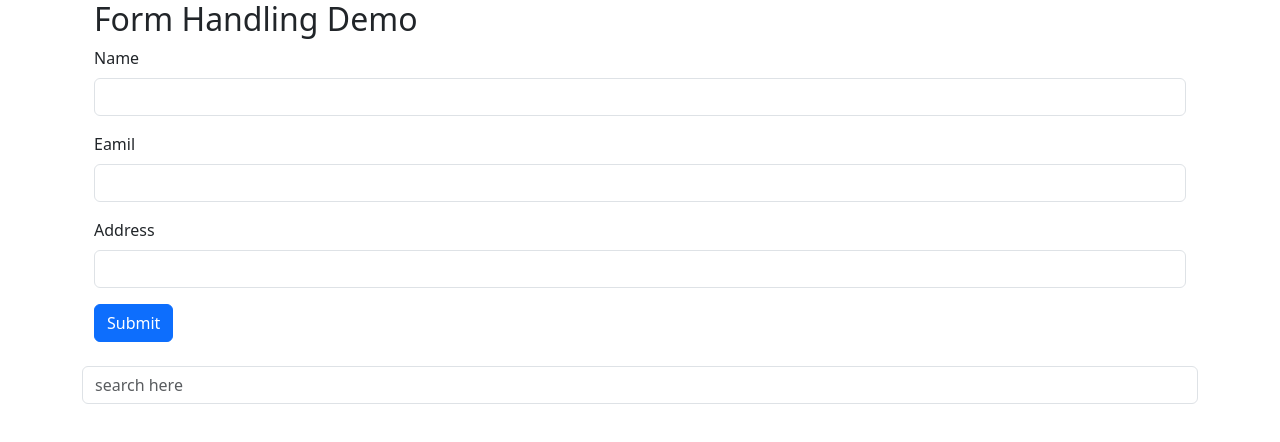
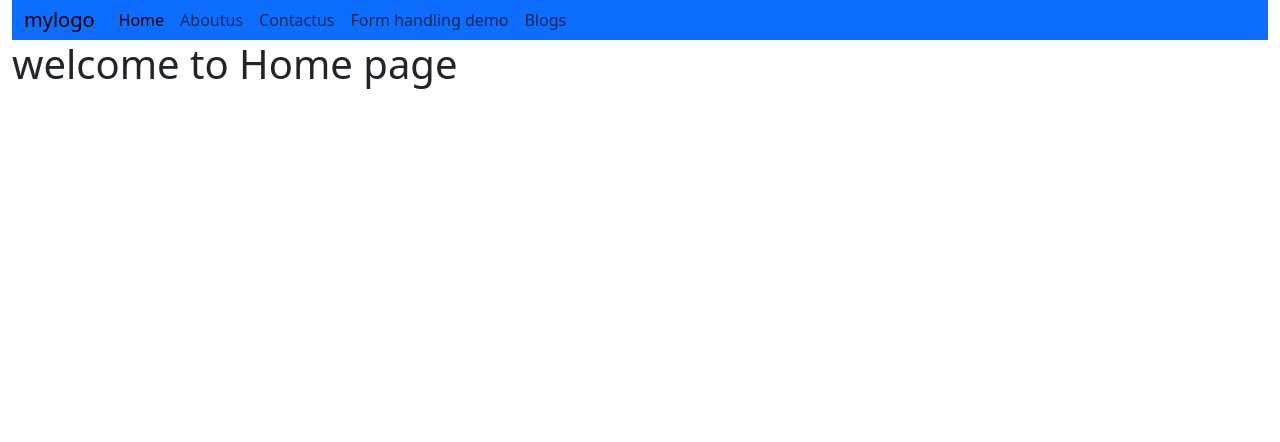
Before and after one commit to smishra1000/fsd-mwf, a React (Create React App) app in the folder reactjs-sessions/sample-app/: page / in a window 1280 px wide. Shown: the top 442 px of the page. Built offline with nearby package versions, Linux system fonts and the light colour scheme.

Commit message:
react routing done

```diff
--- a/reactjs-sessions/sample-app/package.json
+++ b/reactjs-sessions/sample-app/package.json
@@ -9,6 +9,7 @@
     "bootstrap": "^5.3.3",
     "react": "^18.3.1",
     "react-dom": "^18.3.1",
+    "react-router-dom": "^6.26.2",
     "react-scripts": "5.0.1",
     "web-vitals": "^2.1.4"
   },
--- a/reactjs-sessions/sample-app/src/App.js
+++ b/reactjs-sessions/sample-app/src/App.js
@@ -6,9 +6,14 @@ import HeaderBar from "./class-based/HeaderBar";
 import LifeCycleDemo from "./class-based/LifeCycleDemo";
 import MyResume from "./class-based/MyResume";
 import User from "./class-based/User";
+import Home from "./pages/Home";
+import Aboutus from "./pages/Aboutus";
+import Contactus from "./pages/Contactus"
+import { BrowserRouter, Routes, Route } from "react-router-dom"
+import Navbar from "./pages/Navbar";
 function App() {
   return (
-    <div className="App container">
+    <div className="App container-fluid">
       {/* <div>
         <div className='user-card'>
           <div style={{ background: "yellow", width: '120px', height: '100px' }}></div>
@@ -28,7 +33,19 @@ function App() {
 
       {/* <EventHandling/> */}
       {/* <LifeCycleDemo age={20}/> */}
-      <FormHandling/>
+      {/* <FormHandling/> */}
+      <BrowserRouter>
+
+        <Navbar />
+        <Routes>
+          <Route path="/" element={<Home />}></Route>
+          <Route path="home" element={<Home />}></Route>
+          <Route path="aboutus" element={<Aboutus />}></Route>
+          <Route path="contactus" element={<Contactus />}></Route>
+          <Route path="formhandling" element={<FormHandling />}></Route>
+          <Route path="blogs" element={<Blogs />}></Route>
+        </Routes>
+      </BrowserRouter>
     </div>
   );
 }
--- /dev/null
+++ b/reactjs-sessions/sample-app/src/pages/Aboutus.jsx
@@ -0,0 +1,11 @@
+import React from "react";
+
+function Aboutus(){
+    return(
+        <div>
+            <h1> welcome to Aboutus page</h1>
+        </div>
+    )
+}
+
+export default Aboutus
--- /dev/null
+++ b/reactjs-sessions/sample-app/src/pages/Contactus.jsx
@@ -0,0 +1,11 @@
+import React from "react";
+
+function Contactus(){
+    return(
+        <div>
+            <h1> welcome to Contactus page</h1>
+        </div>
+    )
+}
+
+export default Contactus
--- /dev/null
+++ b/reactjs-sessions/sample-app/src/pages/Home.jsx
@@ -0,0 +1,11 @@
+import React from "react";
+
+function Home(){
+    return(
+        <div>
+            <h1> welcome to Home page</h1>
+        </div>
+    )
+}
+
+export default Home
--- /dev/null
+++ b/reactjs-sessions/sample-app/src/pages/Navbar.jsx
@@ -0,0 +1,42 @@
+import React from "react"
+import { Link } from "react-router-dom"
+function Navbar() {
+    return (
+        // <ul>
+        //   <li><Link to="home">Home</Link></li>
+        //   <li><Link to="aboutus">Aboutus</Link></li>
+        //   <li><Link to="contactus">Contactus</Link></li>
+        // </ul>
+
+        <nav className="navbar navbar-expand-lg bg-primary">
+            <div className="container-fluid">
+                <a className="navbar-brand">mylogo</a>
+                <button className="navbar-toggler" type="button" data-bs-toggle="collapse" data-bs-target="#navbarText"
+                    aria-controls="navbarText" aria-expanded="false" aria-label="Toggle navigation">
+                    <span className="navbar-toggler-icon"></span>
+                </button>
+                <div className="collapse navbar-collapse" id="navbarText">
+                    <ul className="navbar-nav me-auto mb-2 mb-lg-0">
+                        <li className="nav-item">
+                            <Link to="home" className="nav-link active" aria-current="page">Home</Link>
+                        </li>
+                        <li className="nav-item">
+                            <Link to="aboutus" className="nav-link">Aboutus</Link>
+                        </li>
+                        <li className="nav-item">
+                            <Link to="contactus" className="nav-link" >Contactus</Link>
+                        </li>
+                        <li className="nav-item">
+                            <Link to="formhandling" className="nav-link" >Form handling demo</Link>
+                        </li>
+                        <li className="nav-item">
+                            <Link to="blogs" className="nav-link" >Blogs</Link>
+                        </li>
+                    </ul>
+                </div>
+            </div>
+        </nav>
+    )
+}
+
+export default Navbar
```
Also changed, not shown: 1 other file (tests, documents, lock files or other folders).
